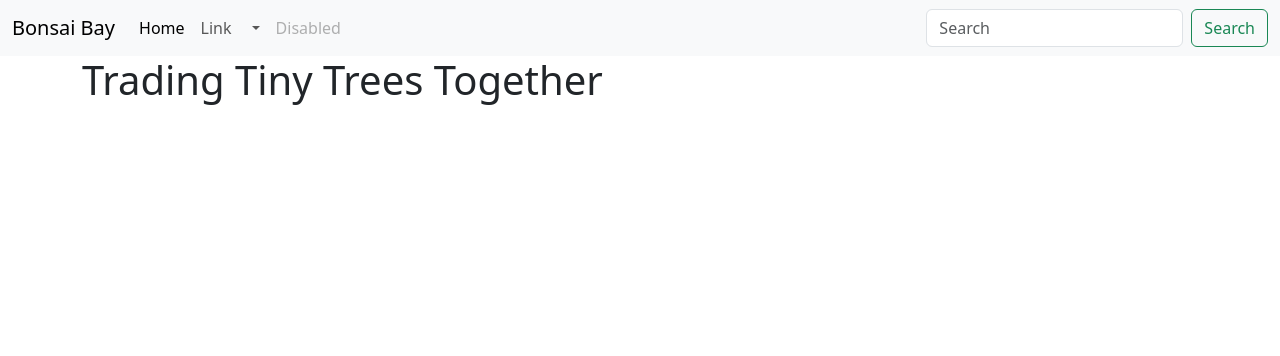
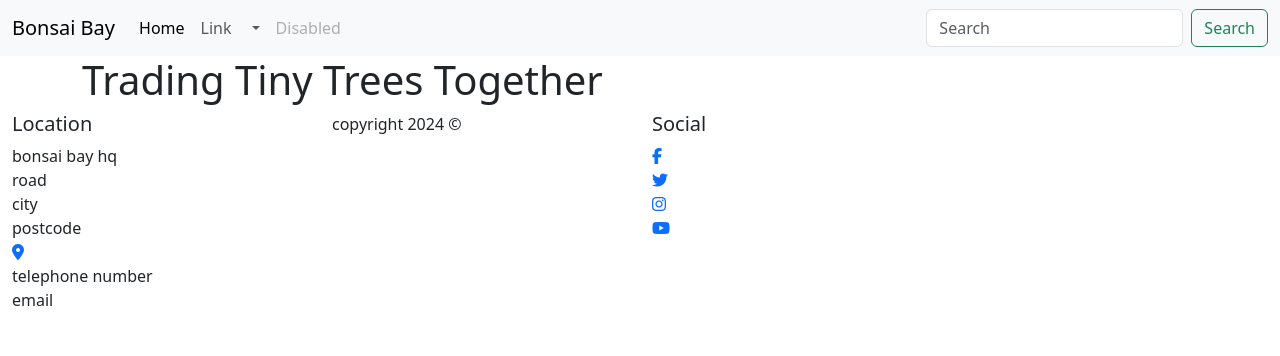
Before and after one commit to DaleFielding/bonsai-bay, a Flask app: page / in a window 1280 px wide. Shown: the top 356 px of the page. Run offline with Flask 3, Linux system fonts and the light colour scheme; some libraries are stand-ins or nearby versions.

Commit message:
Feat: add basic footer to base.html

```diff
--- a/bonsai_bay/templates/base.html
+++ b/bonsai_bay/templates/base.html
@@ -92,6 +92,63 @@
 
     <main class="container">{% block content %} {% endblock %}</main>
 
+    <footer class="container-fluid">
+      <div class="row" id="footer-details">
+        <div class="col-sm-6 col-lg-3">
+          <h5 class="uppercase heading-font footer-heading">Location</h5>
+          <p class="inline-block">
+            bonsai bay hq <br />
+            road <br />
+            city <br />
+            postcode<br />
+            <a
+              href="https://www.google.com/maps/place/Bristol/@51.4685873,-2.7555274,11z/data=!3m1!4b1!4m6!3m5!1s0x4871836681b3d861:0x8ee4b22e4b9ad71f!8m2!3d51.454513!4d-2.58791!16zL20vMDk1bDA?entry=ttu"
+              target="_blank"
+              ><i class="fa-solid fa-location-dot"></i>
+              <span class="sr-only">Location</span>
+            </a>
+            <br />
+            telephone number<br />
+            email
+          </p>
+        </div>
+        <div class="col-sm-6 col-lg-3">
+          <p class="uppercase heading-font footer-heading">
+            copyright 2024 &#169;
+          </p>
+        </div>
+        <div class="col-sm-6 col-lg-3">
+          <h5 class="uppercase heading-font footer-heading">Social</h5>
+          <ul class="list-unstyled social-links">
+            <li class="list-style">
+              <a href="https://www.facebook.com/" target="_blank">
+                <i class="fa fa-facebook" aria-hidden="true"> </i>
+                <span class="sr-only">Facebook</span>
+              </a>
+            </li>
+            <li class="list-style">
+              <a href="https://twitter.com/" target="_blank">
+                <i class="fa fa-twitter" aria-hidden="true"> </i>
+                <span class="sr-only">Twitter</span>
+              </a>
+            </li>
+            <li class="list-style">
+              <a href="https://www.instagram.com/" target="_blank">
+                <i class="fa fa-instagram" aria-hidden="true"> </i>
+                <span class="sr-only">Instagram</span>
+              </a>
+            </li>
+            <li class="list-style">
+              <a href="https://www.youtube.com/" target="_blank">
+                <i class="fa fa-youtube" aria-hidden="true"> </i>
+                <span class="sr-only">Youtube</span>
+              </a>
+            </li>
+          </ul>
+        </div>
+      </div>
+    </footer>
+
     <script
       src="https://kit.fontawesome.com/4c839ba6ba.js"
       crossorigin="anonymous"
```
